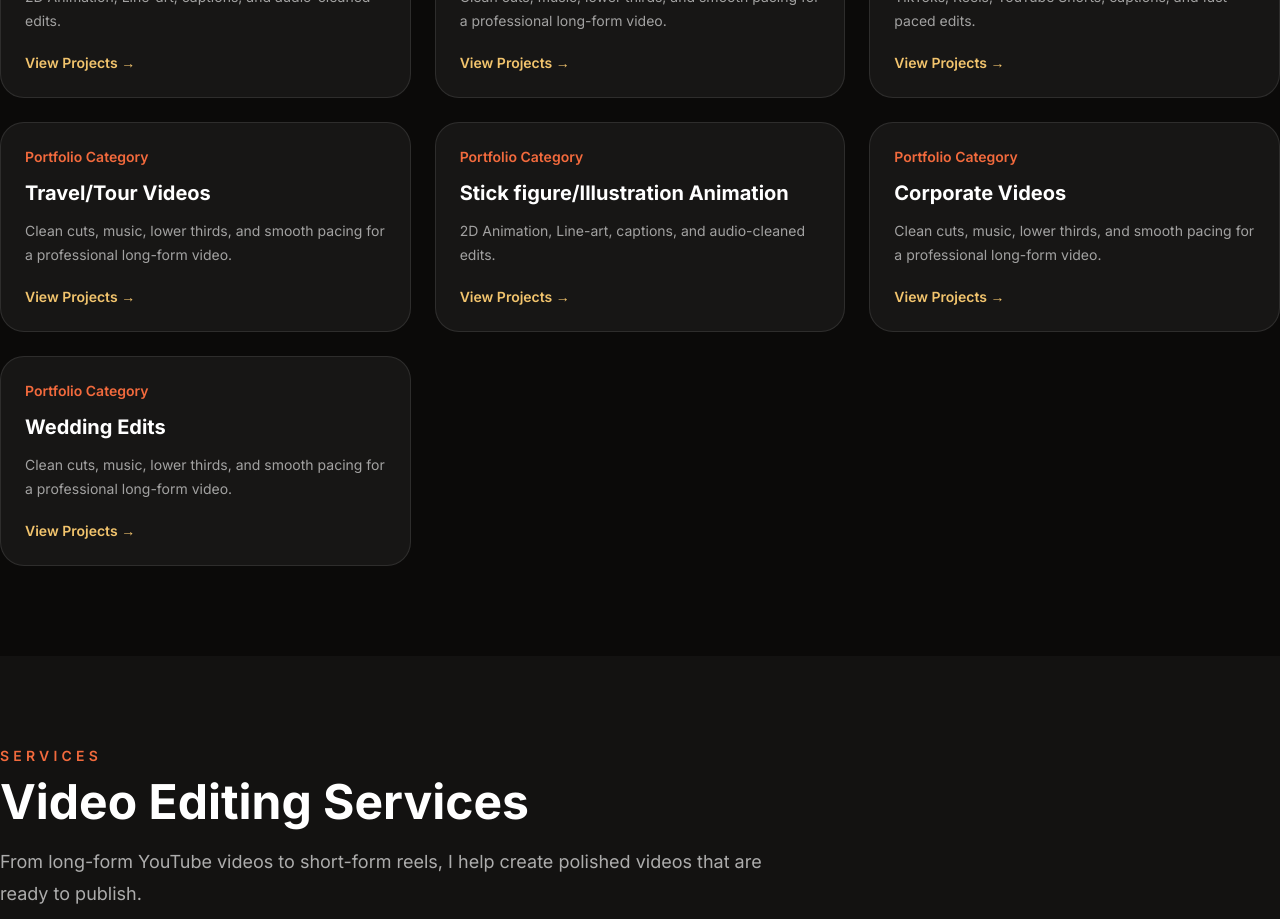
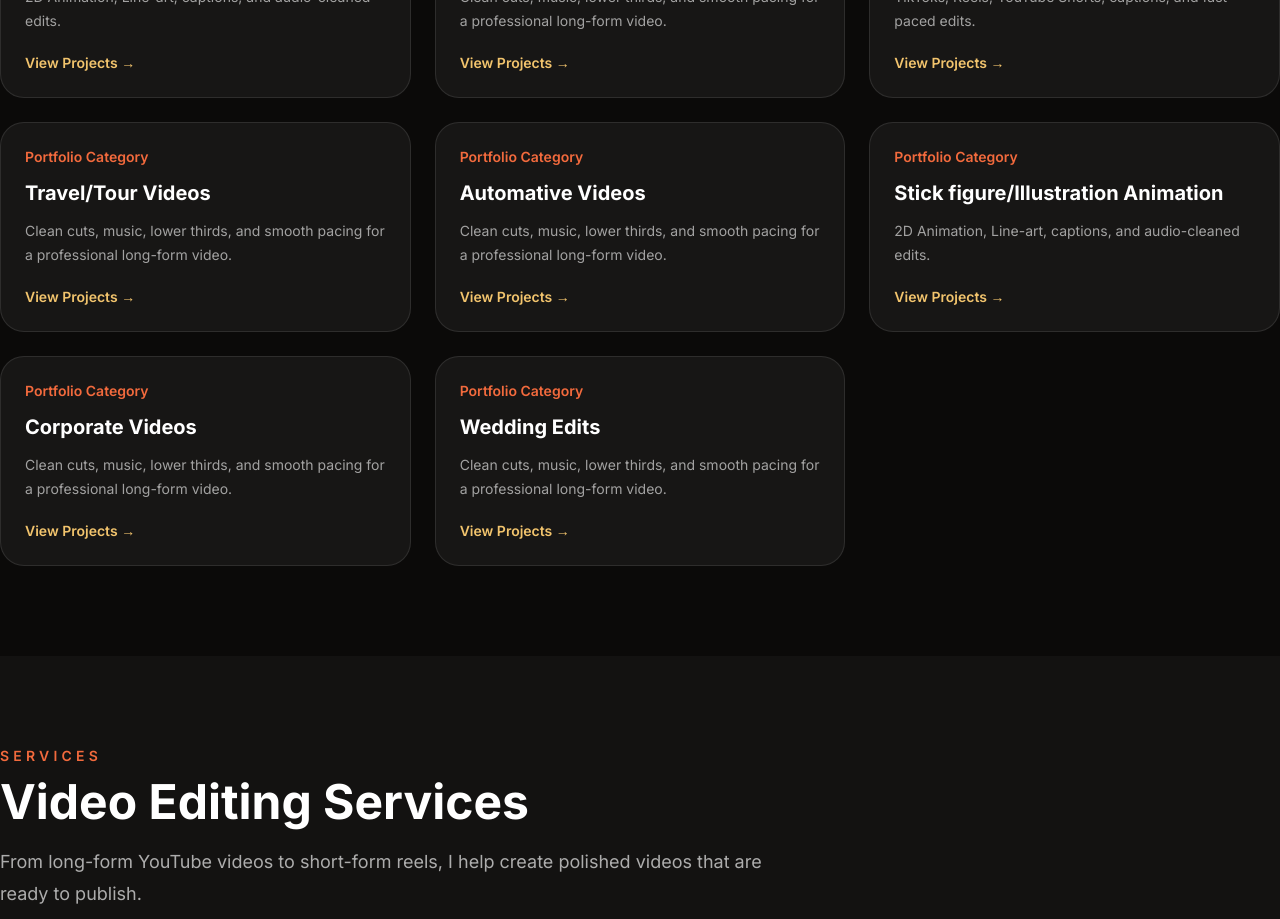
Before and after one commit to Shaheer667/Maaz-Hussain-Portfolio, a Next.js app: page / in a window 1280 px wide. Shown: the part 2700-3619 px from the top of the page. Built offline with nearby package versions, Linux system fonts and the light colour scheme.

Commit message:
Automative Portfolio updated

```diff
--- a/data/videos.js
+++ b/data/videos.js
@@ -1000,6 +1000,46 @@ export const videos = [
     youtubeId: "WBWYWw1hJN8",
   },
   {
+    title: "Automative Videos",
+    category: "Automative Videos",
+    slug: "automative-videos",
+    description:
+      "Edit wedding videos, clean cuts, music, lower thirds, and smooth pacing for a professional long-form video.",
+    youtubeId: "5qSQGahNMkA",
+  },
+  {
+    title: "Automative Videos",
+    category: "Automative Videos",
+    slug: "automative-videos",
+    description:
+      "Edit wedding videos, clean cuts, music, lower thirds, and smooth pacing for a professional long-form video.",
+    youtubeId: "Zoa2ystIuoI",
+  },
+  {
+    title: "Automative Videos",
+    category: "Automative Videos",
+    slug: "automative-videos",
+    description:
+      "Edit wedding videos, clean cuts, music, lower thirds, and smooth pacing for a professional long-form video.",
+    youtubeId: "gVshZz5FPYw",
+  },
+  {
+    title: "Automative Videos",
+    category: "Automative Videos",
+    slug: "automative-videos",
+    description:
+      "Edit wedding videos, clean cuts, music, lower thirds, and smooth pacing for a professional long-form video.",
+    youtubeId: "clF4Bj8ZMz0",
+  },
+  {
+    title: "Automative Videos",
+    category: "Automative Videos",
+    slug: "automative-videos",
+    description:
+      "Edit wedding videos, clean cuts, music, lower thirds, and smooth pacing for a professional long-form video.",
+    youtubeId: "W8GpjxuzvzY",
+  },
+  {
     title: "Stick figure/Illustration Animation",
     category: "Stick figure/Illustration Animation",
     slug: "stick-figure",
@@ -1170,6 +1210,11 @@ export const videoCategories = [
     description: "Clean cuts, music, lower thirds, and smooth pacing for a professional long-form video.",
   },
   {
+    title: "Automative Videos",
+    slug: "automative-videos",
+    description: "Clean cuts, music, lower thirds, and smooth pacing for a professional long-form video.",
+  },
+  {
     title: "Stick figure/Illustration Animation",
     slug: "stick-figure",
     description: "2D Animation, Line-art, captions, and audio-cleaned edits.",
```
